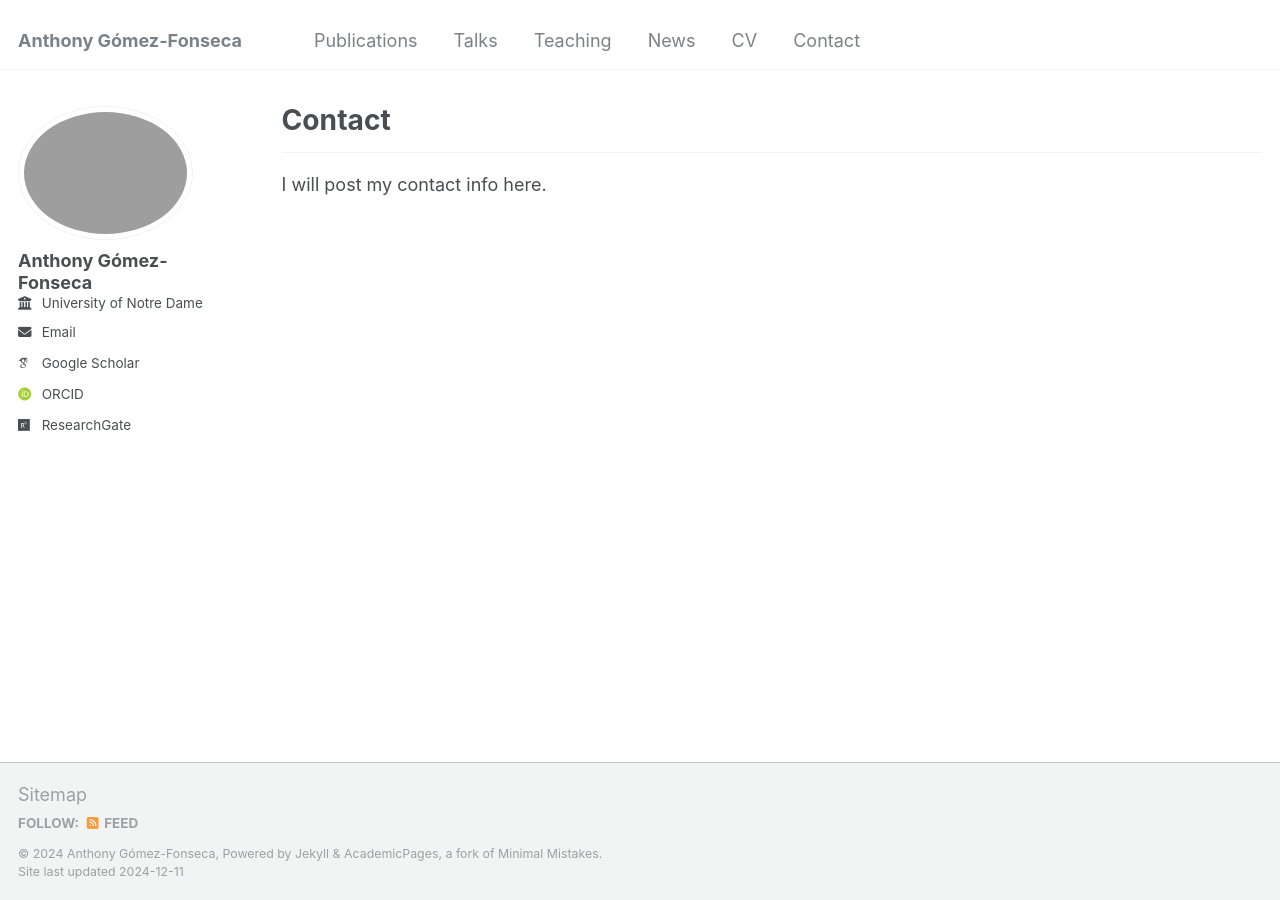
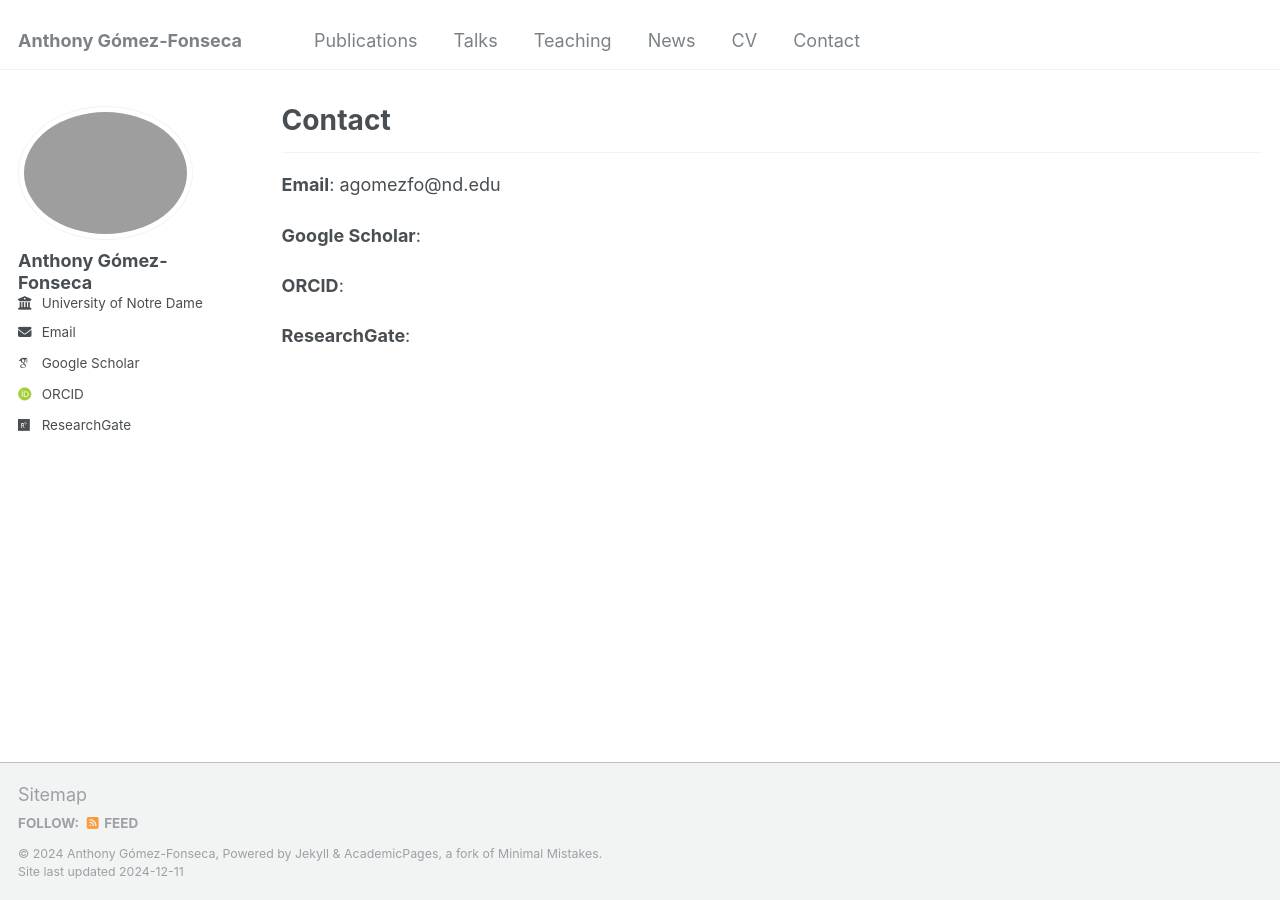
Before and after one commit to gomezfonsecaa/Anthony, a Jekyll site: the page built from _pages/contact.md, in a window 1280 px wide. Built offline with Jekyll 4.4.1, drawn with Linux system fonts in a browser that asks for light colours; some web fonts are replaced.

Commit message:
Update contact.md

```diff
--- a/_pages/contact.md
+++ b/_pages/contact.md
@@ -9,4 +9,10 @@ author_profile: true
 
 ---
 
-I will post my contact info here.
+**Email**: agomezfo@nd.edu
+
+**Google Scholar**:
+
+**ORCID**:
+
+**ResearchGate**:
```
